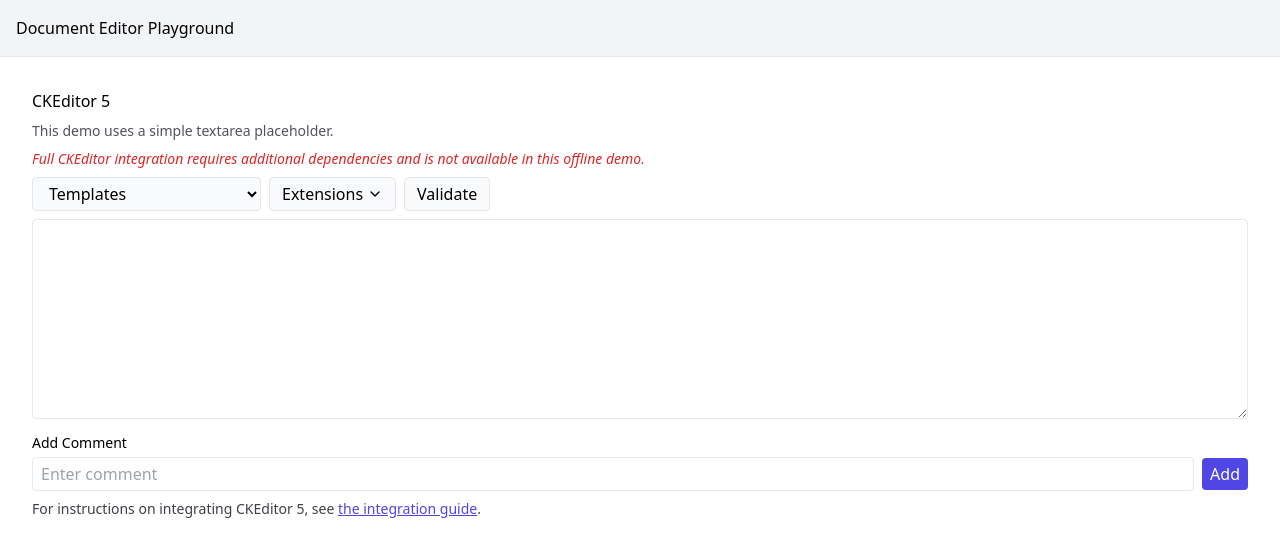
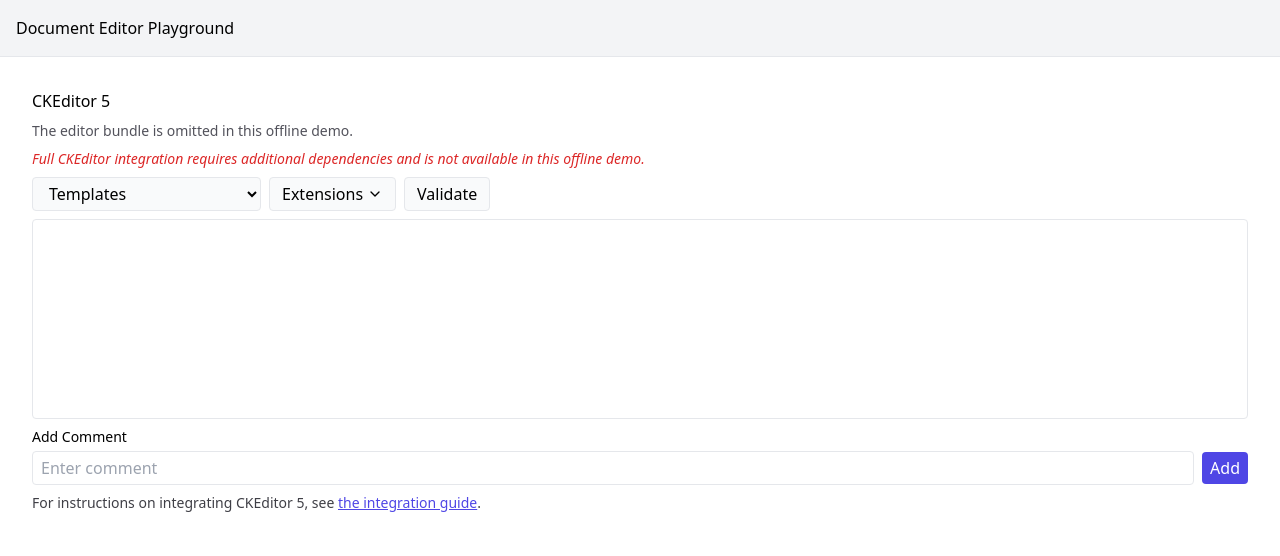
Before and after one commit to eputnam77/DocEditorPlayground, a Next.js app: page /ckeditor in a window 1280 px wide. Shown: the top 556 px of the page. Built offline with nearby package versions, Linux system fonts and the light colour scheme.

Commit message:
refactor: remove textarea placeholders

```diff
--- a/pages/ckeditor.tsx
+++ b/pages/ckeditor.tsx
@@ -5,9 +5,8 @@ import { useState } from "react";
  * CKEditor demo page.
  *
  * The real CKEditor package cannot be bundled in this offline
- * playground so a simple textarea is presented instead. The
- * surrounding UI still demonstrates plugin toggles, template
- * loading and validation logic.
+ * playground. The surrounding UI still demonstrates plugin toggles,
+ * template loading and validation logic without the editor itself.
  */
 import EditorIntegrationInfo from "../components/EditorIntegrationInfo";
 import PluginManager from "../components/PluginManager";
@@ -56,7 +55,7 @@ function CkeditorPage() {
       <div className="p-4 space-y-2">
         <h1>CKEditor 5</h1>
         <p className="text-sm text-zinc-600 dark:text-zinc-300">
-          This demo uses a simple textarea placeholder.
+          The editor bundle is omitted in this offline demo.
         </p>
         <p className="text-sm italic text-red-600 dark:text-red-400">
           Full CKEditor integration requires additional dependencies and is not
@@ -81,11 +80,14 @@ function CkeditorPage() {
             Validate
           </button>
         </div>
-        <textarea
+        <div
+          contentEditable
+          suppressContentEditableWarning
           className="w-full border rounded p-2 min-h-[200px]"
-          value={content}
-          onChange={(e) => setContent(e.target.value)}
-        />
+          onInput={(e) => setContent((e.target as HTMLElement).innerText)}
+        >
+          {content}
+        </div>
         <TrackChanges content={content} />
         {validationResults.length > 0 && (
           <ValidationStatus
--- a/pages/codex.tsx
+++ b/pages/codex.tsx
@@ -5,9 +5,8 @@ import { useState } from "react";
  * Editor.js demo page.
  *
  * The real Editor.js packages are omitted in this offline demo.
- * A textarea placeholder lets us showcase the surrounding UI
- * (template loader, plugin toggles and validation) without
- * requiring heavy dependencies.
+ * The page still demonstrates plugin toggles, template loading and
+ * validation without the actual editor bundle.
  */
 import EditorIntegrationInfo from "../components/EditorIntegrationInfo";
 import PluginManager from "../components/PluginManager";
@@ -56,7 +55,7 @@ function CodexPage() {
       <div className="p-4 space-y-2">
         <h1>Editor.js</h1>
         <p className="text-sm text-zinc-600 dark:text-zinc-300">
-          This demo uses a basic textarea placeholder.
+          The editor bundle is omitted in this offline demo.
         </p>
         <p className="text-sm italic text-red-600 dark:text-red-400">
           Full Editor.js integration requires additional dependencies and is not
@@ -81,11 +80,14 @@ function CodexPage() {
             Validate
           </button>
         </div>
-        <textarea
+        <div
+          contentEditable
+          suppressContentEditableWarning
           className="w-full border rounded p-2 min-h-[200px]"
-          value={content}
-          onChange={(e) => setContent(e.target.value)}
-        />
+          onInput={(e) => setContent((e.target as HTMLElement).innerText)}
+        >
+          {content}
+        </div>
         <TrackChanges content={content} />
         {validationResults.length > 0 && (
           <ValidationStatus
--- a/pages/lexical.tsx
+++ b/pages/lexical.tsx
@@ -5,8 +5,8 @@ import { useState } from "react";
  * Lexical demo page.
  *
  * Lexical's full editor bundle is not included in this repository to
- * keep the offline demo lightweight. A simple textarea placeholder
- * is used instead, while the surrounding controls mimic real usage.
+ * keep the offline demo lightweight. The page omits the editor bundle
+ * and shows only the surrounding controls.
  */
 import EditorIntegrationInfo from "../components/EditorIntegrationInfo";
 import PluginManager from "../components/PluginManager";
@@ -55,7 +55,7 @@ function LexicalPage() {
       <div className="p-4 space-y-2">
         <h1>Lexical</h1>
         <p className="text-sm text-zinc-600 dark:text-zinc-300">
-          This demo uses a simple textarea placeholder.
+          The editor bundle is omitted in this offline demo.
         </p>
         <p className="text-sm italic text-red-600 dark:text-red-400">
           Full Lexical editor integration requires additional dependencies and
@@ -80,11 +80,14 @@ function LexicalPage() {
             Validate
           </button>
         </div>
-        <textarea
+        <div
+          contentEditable
+          suppressContentEditableWarning
           className="w-full border rounded p-2 min-h-[200px]"
-          value={content}
-          onChange={(e) => setContent(e.target.value)}
-        />
+          onInput={(e) => setContent((e.target as HTMLElement).innerText)}
+        >
+          {content}
+        </div>
         <TrackChanges content={content} />
         {validationResults.length > 0 && (
           <ValidationStatus
--- a/pages/slate.tsx
+++ b/pages/slate.tsx
@@ -4,9 +4,9 @@ import { useState } from "react";
 /**
  * Slate demo page.
  *
- * Slate's real editor implementation is excluded here so the
- * page relies on a textarea placeholder. The UI around it still
- * mirrors how plugins, templates and validations would work.
+ * Slate's real editor implementation is excluded here. The page
+ * still mirrors how plugins, templates and validations would work
+ * without bundling the actual editor.
  */
 import EditorIntegrationInfo from "../components/EditorIntegrationInfo";
 import PluginManager from "../components/PluginManager";
@@ -55,7 +55,7 @@ function SlatePage() {
       <div className="p-4 space-y-2">
         <h1>Slate</h1>
         <p className="text-sm text-zinc-600 dark:text-zinc-300">
-          This demo uses a simple textarea placeholder.
+          The editor bundle is omitted in this offline demo.
         </p>
         <p className="text-sm italic text-red-600 dark:text-red-400">
           Full Slate editor integration requires additional dependencies and is
@@ -80,11 +80,14 @@ function SlatePage() {
             Validate
           </button>
         </div>
-        <textarea
+        <div
+          contentEditable
+          suppressContentEditableWarning
           className="w-full border rounded p-2 min-h-[200px]"
-          value={content}
-          onChange={(e) => setContent(e.target.value)}
-        />
+          onInput={(e) => setContent((e.target as HTMLElement).innerText)}
+        >
+          {content}
+        </div>
         <TrackChanges content={content} />
         {validationResults.length > 0 && (
           <ValidationStatus
--- a/pages/toast.tsx
+++ b/pages/toast.tsx
@@ -5,9 +5,8 @@ import { useState } from "react";
  * Toast UI Editor demo page.
  *
  * The actual Toast UI Editor cannot be bundled in this
- * offline playground. Instead this page uses a textarea
- * placeholder while still demonstrating how plugins and
- * templates would hook into the editor.
+ * offline playground. The page still demonstrates how plugins and
+ * templates would hook into the editor without bundling it.
  */
 import EditorIntegrationInfo from "../components/EditorIntegrationInfo";
 import PluginManager from "../components/PluginManager";
@@ -56,7 +55,7 @@ function ToastPage() {
       <div className="p-4 space-y-2">
         <h1>Toast UI Editor</h1>
         <p className="text-sm text-zinc-600 dark:text-zinc-300">
-          This demo uses a simple textarea placeholder.
+          The editor bundle is omitted in this offline demo.
         </p>
         <p className="text-sm italic text-red-600 dark:text-red-400">
           Full Toast UI Editor integration requires additional dependencies and
@@ -81,11 +80,14 @@ function ToastPage() {
             Validate
           </button>
         </div>
-        <textarea
+        <div
+          contentEditable
+          suppressContentEditableWarning
           className="w-full border rounded p-2 min-h-[200px]"
-          value={content}
-          onChange={(e) => setContent(e.target.value)}
-        />
+          onInput={(e) => setContent((e.target as HTMLElement).innerText)}
+        >
+          {content}
+        </div>
         <TrackChanges content={content} />
         {validationResults.length > 0 && (
           <ValidationStatus
```
Also changed, not shown: 6 other files (tests, documents, lock files or other folders).
